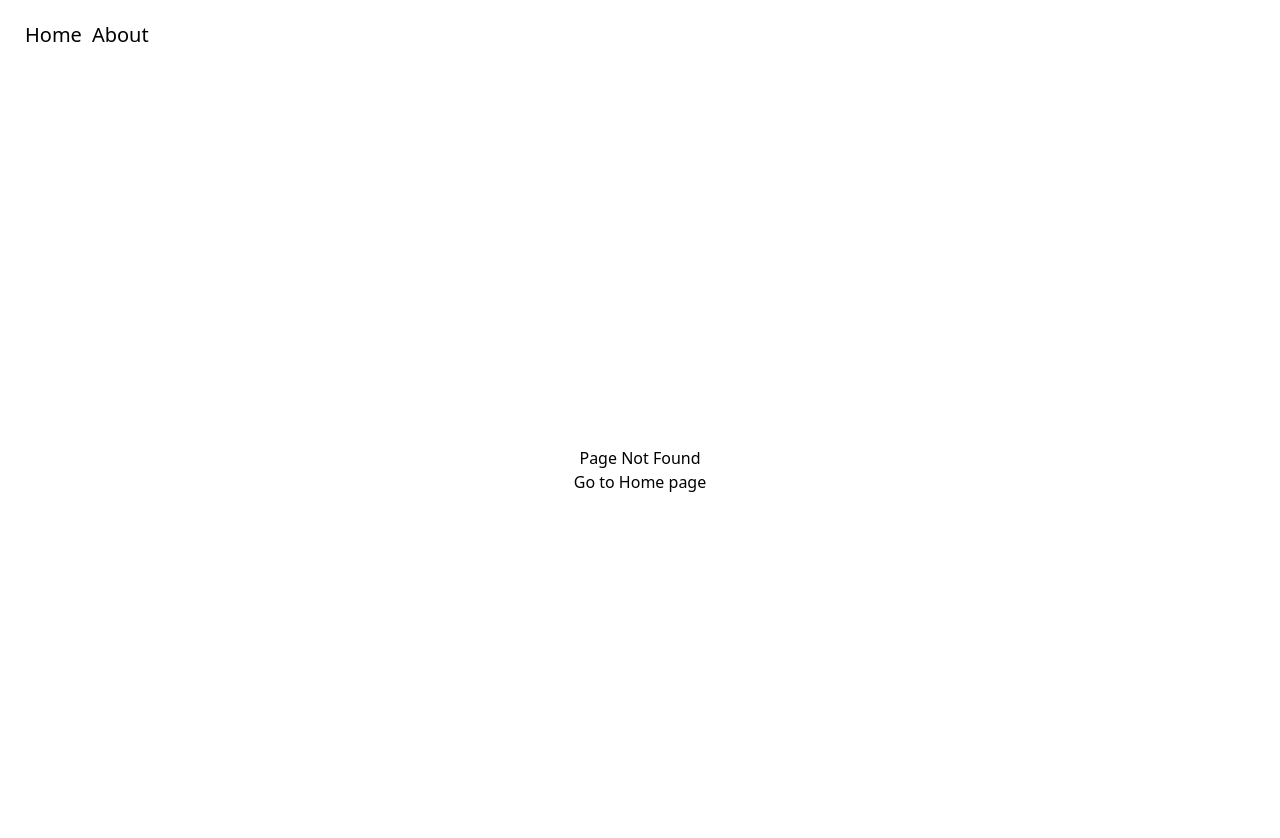
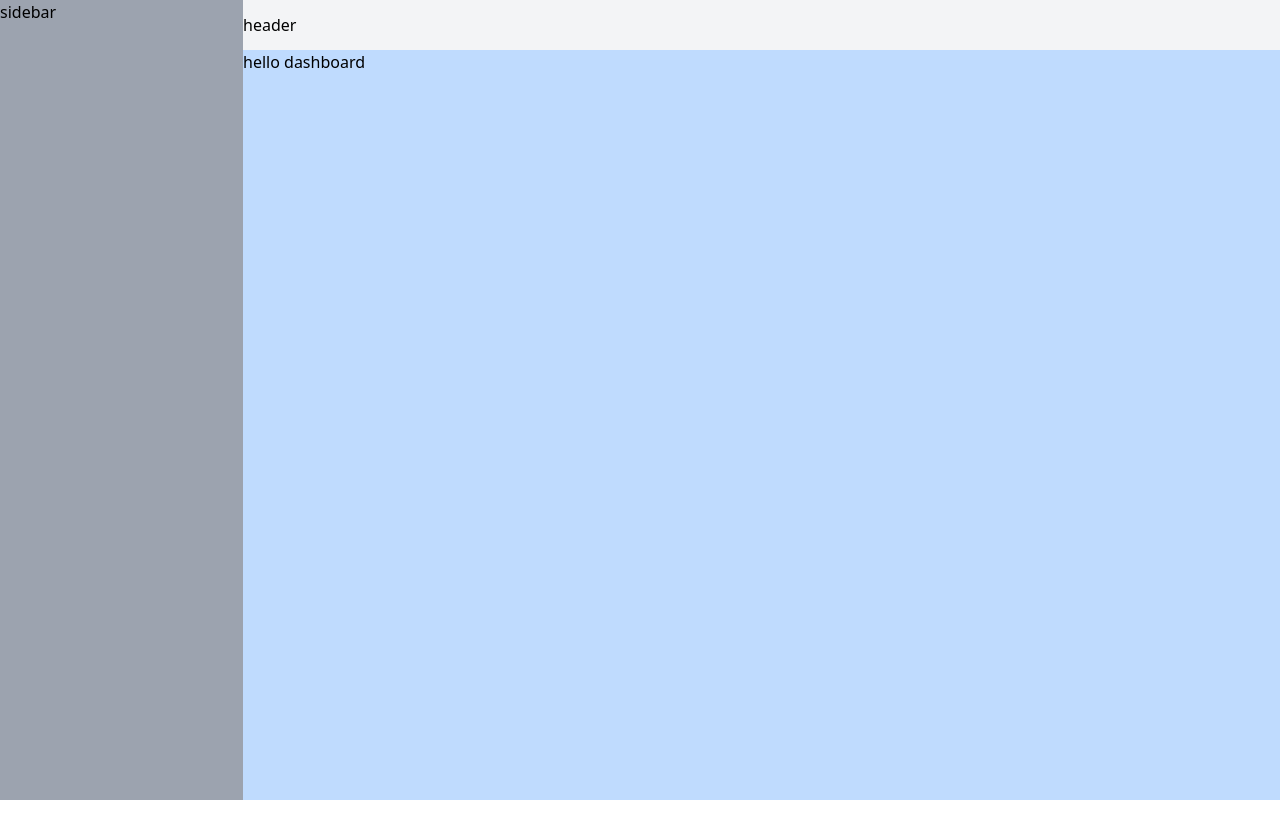
Before and after one commit to adaji025/vue-sidebar, a Vue app: page /dashboard in a window 1280 px wide. Before the commit this address had no page. Shown: the top 838 px of the page. After the commit the page ends 800 px from the top, so only its background shows below. Built offline with nearby package versions, Linux system fonts and the light colour scheme.

Commit message:
set up a master layout for dashboard

```diff
--- a/src/App.vue
+++ b/src/App.vue
@@ -1,30 +1,12 @@
 <script setup>
 import { RouterView, RouterLink } from "vue-router";
+import Header from "./components/Header.vue";
 </script>
 
 <template>
-  <main>
-    <div class="links">
-      <RouterLink active-class="active" to="/">Home</RouterLink>
-      <RouterLink active-class="active" to="/about">About</RouterLink>
-    </div>
-    <RouterView />
-  </main>
+  <!-- <Header /> -->
+
+  <RouterView />
 </template>
 
-<style scoped>
-.links {
-  padding: 20px;
-  font-size: 20px;
-  font-weight: 500;
-}
-
-.links a {
-  margin: 0 5px;
-}
-.active {
-  font-weight: bold;
-  color: green;
-  border-bottom: 2px solid green;
-}
-</style>
+<style scoped></style>
--- a/src/components/Header.vue
+++ b/src/components/Header.vue
@@ -1,9 +1,28 @@
+<script>
+import { RouterLink } from "vue-router";
+</script>
+
 <template>
-  <div class="container">
-    <h1>The Car</h1>
+ <div class="w-full bg-gray-100">
+  <div class="flex justify-between items-center h-[50px]">
+    header
   </div>
+ </div>
 </template>
-<script>
-export default {};
-</script>
-<style></style>
+
+<style>
+.links {
+  padding: 20px;
+  font-size: 20px;
+  font-weight: 500;
+}
+
+.links a {
+  margin: 0 5px;
+}
+.active {
+  font-weight: bold;
+  color: green;
+  border-bottom: 2px solid green;
+}
+</style>
--- a/src/components/Sidebar.vue
+++ b/src/components/Sidebar.vue
@@ -1,13 +1,5 @@
-<template lang="">
-    <div>
-
-    </div>
+<template>
+  <div class="h-screen w-[300px] bg-gray-400">sidebar</div>
 </template>
-<script>
-export default {
-
-}
-</script>
-<style lang="">
-
-</style>
+<script setup></script>
+<style></style>
--- a/src/router/index.js
+++ b/src/router/index.js
@@ -5,41 +5,44 @@ import CarView from "../views/CarView.vue";
 import NotFoundView from "../views/NotFoundView.vue";
 import DealerView from "../views/DealerView.vue";
 import ManufacturerView from "../views/ManufacturerView.vue";
+import routes from "./routes"
 
 const router = createRouter({
   history: createWebHistory(import.meta.env.BASE_URL),
-  routes: [
-    {
-      path: "/",
-      name: "home",
-      component: HomeView,
-    },
-    {
-      path: "/about",
-      name: "about",
-      component: AboutView,
-    },
-    {
-      path: "/car/:id",
-      name: "car",
-      component: CarView,
-      children: [
-        {
-          path: "dealer",
-          component: DealerView
-        },
-        {
-          path: "manufacturer",
-          component: ManufacturerView
-        }
-      ]
-    },
-    {
-      path: "/:pathMatch(.*)*",
-      name: "notFound",
-      component: NotFoundView
-    },
-  ],
+  routes,
 });
 
 export default router;
+
+// routes: [
+//   {
+//     path: "/",
+//     name: "home",
+//     component: HomeView,
+//   },
+//   {
+//     path: "/about",
+//     name: "about",
+//     component: AboutView,
+//   },
+//   {
+//     path: "/car/:id",
+//     name: "car",
+//     component: CarView,
+//     children: [
+//       {
+//         path: "dealer",
+//         component: DealerView
+//       },
+//       {
+//         path: "manufacturer",
+//         component: ManufacturerView
+//       }
+//     ]
+//   },
+//   {
+//     path: "/:pathMatch(.*)*",
+//     name: "notFound",
+//     component: NotFoundView
+//   },
+// ],
--- a/src/router/routes.js
+++ b/src/router/routes.js
@@ -0,0 +1,15 @@
+export default [
+  {
+    name: "Master",
+    path: "/",
+    component: () => import("../views/Layout/Master.vue"),
+    redirect: "/dashboard",
+    children: [
+      {
+        name: "dashboard",
+        path: "/dashboard",
+        component: () => import("../views/Dashboard.vue"),
+      },
+    ],
+  },
+];
--- /dev/null
+++ b/src/views/Dashboard.vue
@@ -0,0 +1,5 @@
+<script setup></script>
+<template>
+    <h1>hello dashboard</h1>
+</template>
+<style></style>
--- /dev/null
+++ b/src/views/Layout/Master.vue
@@ -0,0 +1,17 @@
+<template>
+  <div class="flex">
+    <Sidebar />
+    <div class="w-full">
+      <Header />
+      <div class="h-[calc(100vh-50px)] bg-blue-200">
+        <router-view></router-view>
+      </div>
+    </div>
+  </div>
+</template>
+
+<script setup>
+import Header from "../../components/Header.vue";
+import Sidebar from "../../components/Sidebar.vue";
+</script>
+<style></style>
```
